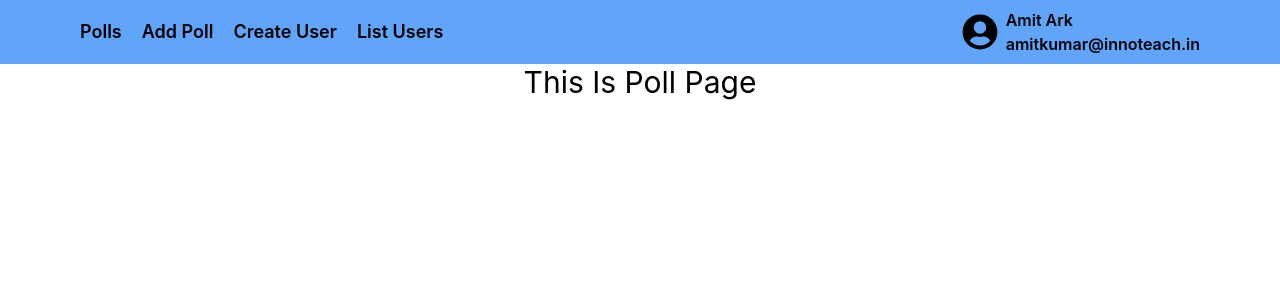
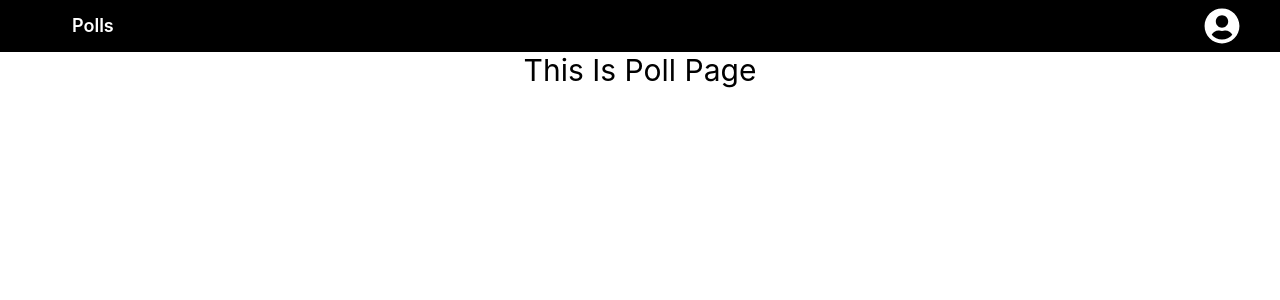
Before and after one commit to amitark7/React-Polling-App, a React (Create React App) app: page /polling in a window 1280 px wide. Shown: the top 300 px of the page. Built offline with nearby package versions, Linux system fonts and the light colour scheme; sample sign-in values are in the browser's storage.

Commit message:
Implement Polling Navbar

```diff
--- a/src/App.js
+++ b/src/App.js
@@ -1,4 +1,4 @@
-import { Route, Routes, useLocation } from "react-router-dom";
+import { Route, Routes, useLocation, useNavigate } from "react-router-dom";
 import { useEffect, useState } from "react";
 import "./App.css";
 import Navbar from "./component/Navbar";
@@ -13,7 +13,12 @@ import PrivateRoute from "./utils/PrivateRoute";
 function App() {
   const [isLoggedIn, setIsLoggedIn] = useState(false);
   const location = useLocation();
-
+  const navigate = useNavigate();
+  const onLogout = () => {
+    localStorage.clear();
+    navigate("/");
+    setIsLoggedIn(false);
+  };
   useEffect(() => {
     const userFetch = JSON.parse(localStorage.getItem("user"));
     if (userFetch) {
@@ -23,7 +28,7 @@ function App() {
 
   return (
     <>
-      {isLoggedIn && <Navbar />}
+      {isLoggedIn && <Navbar onLogout={onLogout} />}
       <Routes>
         <Route
           path="/"
--- a/src/component/Navbar.js
+++ b/src/component/Navbar.js
@@ -1,14 +1,40 @@
-import React from "react";
+import React, { useEffect, useState } from "react";
 import { FaUserCircle } from "react-icons/fa";
 import { Link } from "react-router-dom";
+import { FaBars } from "react-icons/fa";
 
-const Navbar = () => {
+const Navbar = ({ onLogout }) => {
+  const [userData, setUserData] = useState({});
+  const [showLogoutModal, setShowLogoutModal] = useState(false);
+  const [showMenu, setShowMenu] = useState(false);
+
+  useEffect(() => {
+    const user = JSON.parse(localStorage.getItem("user"));
+    if (user) {
+      setUserData(user);
+    }
+  }, []);
+
   return (
-    <div className="flex flex-col md:flex-row justify-between items-center px-6 md:px-20 py-2 bg-blue-400">
-      <ul className="flex-col md:flex hidden md:flex-row gap-5 text-lg font-semibold cursor-pointer md:items-center">
+    <div className="relative">
+      <div className="flex justify-between items-center px-4 sm:px-8 md:px-10 py-2 bg-black text-white">
+        <div className="md:hidden block text-xl">
+          <FaBars onClick={() => setShowMenu(!showMenu)} />
+        </div>
+        <ul
+          className={`absolute bg-black px-4 sm:px-8 pb-4 top-[100%] left-0 ${
+            showMenu ? "flex" : "hidden"
+          } w-full md:pb-0 md:static flex-col md:flex md:flex-row gap-3 text-[14px] md:text-lg font-semibold cursor-pointer md:items-center`}
+          onClick={() => {
+            setShowMenu(false);
+            setShowLogoutModal(false);
+          }}
+        >
           <li>
             <Link to={"/polling"}>Polls</Link>
           </li>
+          {userData.roleId === 2 && (
+            <>
               <li>
                 <Link to={"/addpoll"}>Add Poll</Link>
               </li>
@@ -18,14 +44,30 @@ const Navbar = () => {
               <li>
                 <Link to={"/users"}>List Users</Link>
               </li>
+            </>
+          )}
         </ul>
-      <div className="flex items-center gap-2">
-        <div className="text-4xl cursor-pointer">
+        <div
+          className="flex items-center gap-2"
+          onClick={() => setShowLogoutModal(!showLogoutModal)}
+        >
+          <div className="text-3xl md:text-4xl cursor-pointer">
             <FaUserCircle />
           </div>
-        <div className="font-semibold">
-          <h1 className="text-base">Amit Ark</h1>
-          <p>amitkumar@innoteach.in</p>
+          {showLogoutModal && (
+            <div className="absolute right-[0%] w-[200px] md:w-[250px] top-[100%] flex text-black flex-col items-start font-semibold bg-white shadow-md rounded">
+              <h1 className="text-xs p-2 pr-20 md:text-base">{`${userData.firstName} ${userData.lastName}`}</h1>
+              <hr className="w-full border-gray-400" />
+              <p className="text-xs p-2 md:text-base">{userData.email}</p>
+              <hr className="w-full border-gray-400" />
+              <button
+                onClick={() => onLogout()}
+                className="rounded-md p-2 mr-2 text-xs md:text-base"
+              >
+                Logout
+              </button>
+            </div>
+          )}
         </div>
       </div>
     </div>
--- a/src/redux/reducer/authReducer.js
+++ b/src/redux/reducer/authReducer.js
@@ -52,9 +52,10 @@ const authReducer = createSlice({
         state.loading = true;
       })
       .addCase(loginUser.fulfilled, (state, action) => {
+        console.log(action);
         state.loading = false;
-        state.user = action.payload?.user;
-        state.token = action.payload?.token;
+        state.user = action.payload?.data.user;
+        state.token = action.payload?.data.token;
       })
       .addCase(loginUser.rejected, (state, action) => {
         state.loading = false;
```
Lines whose indentation alone changed are shown as unchanged.
